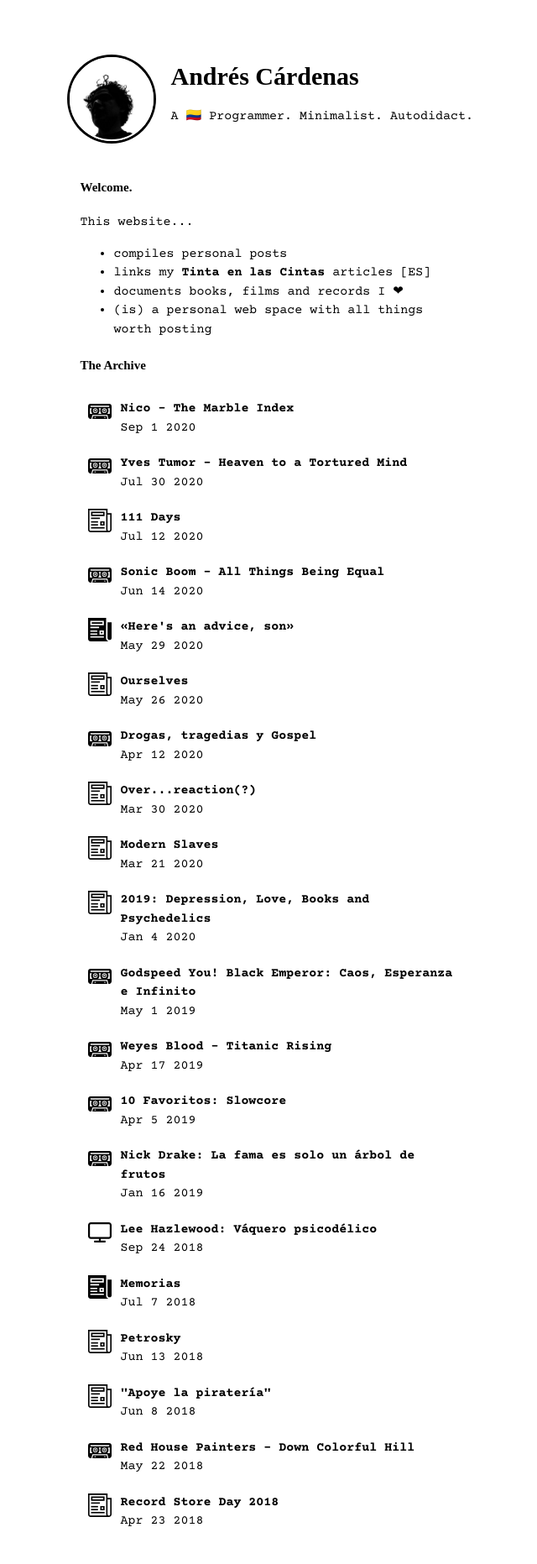
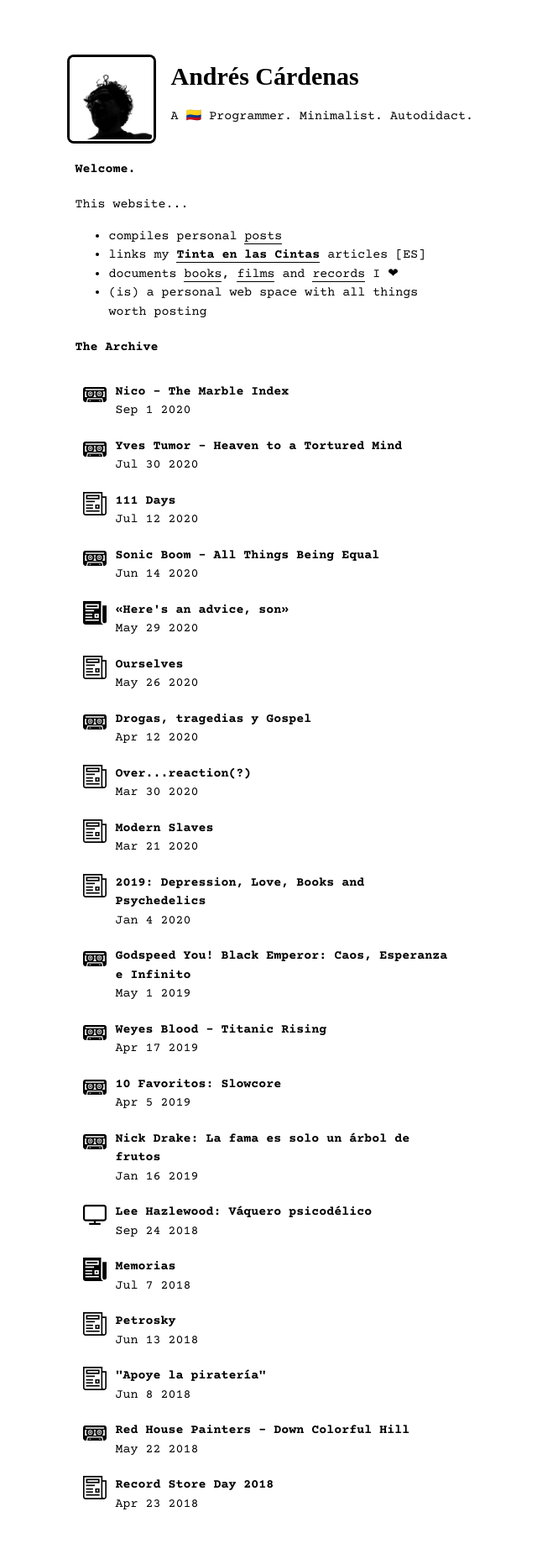
Before and after one commit to kandr3s/kandr3s.github.io, a Jekyll site: the page built from index.html, in a window 1280 px wide. Shown: the whole page at 84% size, without its empty margins (333-973 px from the left). Built offline with Jekyll 4.4.1, drawn with Linux system fonts in a browser that asks for light colours; nearby versions of some CDN libraries; after the commit the page ends 1841 px from its top, so only the background shows below that.

Commit message:
Minor design tweaks

```diff
--- a/assets/main.scss
+++ b/assets/main.scss
@@ -26,7 +26,7 @@ header {
 	text-align: left;
 }
 
-h1, h2, h3, h4 {
+h1, h2, {
 	font-family: $title-font;
 }
 
@@ -99,19 +99,14 @@ blockquote p {
 	margin-bottom: 5px;
 }
 
-.header {
-	display: grid;
-	grid-template-columns: auto auto;
-}
-
 .logo {
 	float: left;
 	width: 96px;
 	height: 96px;
 	margin-right: 20px;
 	background-size: cover;
-	border-radius: 50%;
-	-moz-border-radius: 50%;
+	border-radius: 5%;
+	-moz-border-radius: 5%;
 	border: 2px solid $background-color;
 	box-shadow: 0 0 0 3px $text-color;
 }
@@ -119,10 +114,9 @@ blockquote p {
 .header-title {
 	margin: 0;
 }
+
 .header-tagline {
-	margin-top: 0;
-	margin-bottom: 0;
-	padding: 0;
+	margin: 0;
 }
 
 /* Content */
@@ -130,16 +124,10 @@ blockquote p {
 	padding: 0;
 	margin: 0;
 }
-.post a {
-	text-decoration: underline;
-	text-decoration-color: $text-link-color;
-}
-
-.page a {
-    text-decoration: none;
-    border-width: 0 0 1px 0;
-    border-style: none none solid none;
-    border-color: $text-link-color;
+.post,.page, a {
+	text-decoration: none;
+	border-width: 0 0 1px 0;
+	border-style: none none solid none;
 }
 
 .menu-item {
@@ -147,7 +135,7 @@ blockquote p {
 }
 
 .content {
-	padding: 1px 16px;
+	padding-left: 10px;
 }
 
 .content p {
@@ -168,12 +156,26 @@ blockquote p {
 
 .post-title-link {
 	font-weight: bold;
+	text-decoration: none;
+	border: 0;
 }
 
 .category-icon {
 	width: 32px;
 	height: 32px;
 	margin-right: 10px;
+}
+
+i.fa, i.fas, i.far, i.fab {
+	float: left;
+	padding: 5px;
+}
+
+.log-icon {
+	float: left;
+	padding: 5px;
+	width: 32px;
+	height: 32px;
 }
 
 /* Posts Page */
@@ -221,6 +223,9 @@ hr {
 	.content {
 		margin-top: 20px;
 	}
+	.logo {
+		margin-left: 30%;
+	}
 	.category-icon {
 		width: 28px;
 		height: 28px;
@@ -235,9 +240,6 @@ hr {
 	.wrapper {
 		width: 90%;
 	}
-	.logo {
-		margin-left: 30%;
-	}
 	.content {
 		margin-left: 30%;
 		width: 40%;
```
